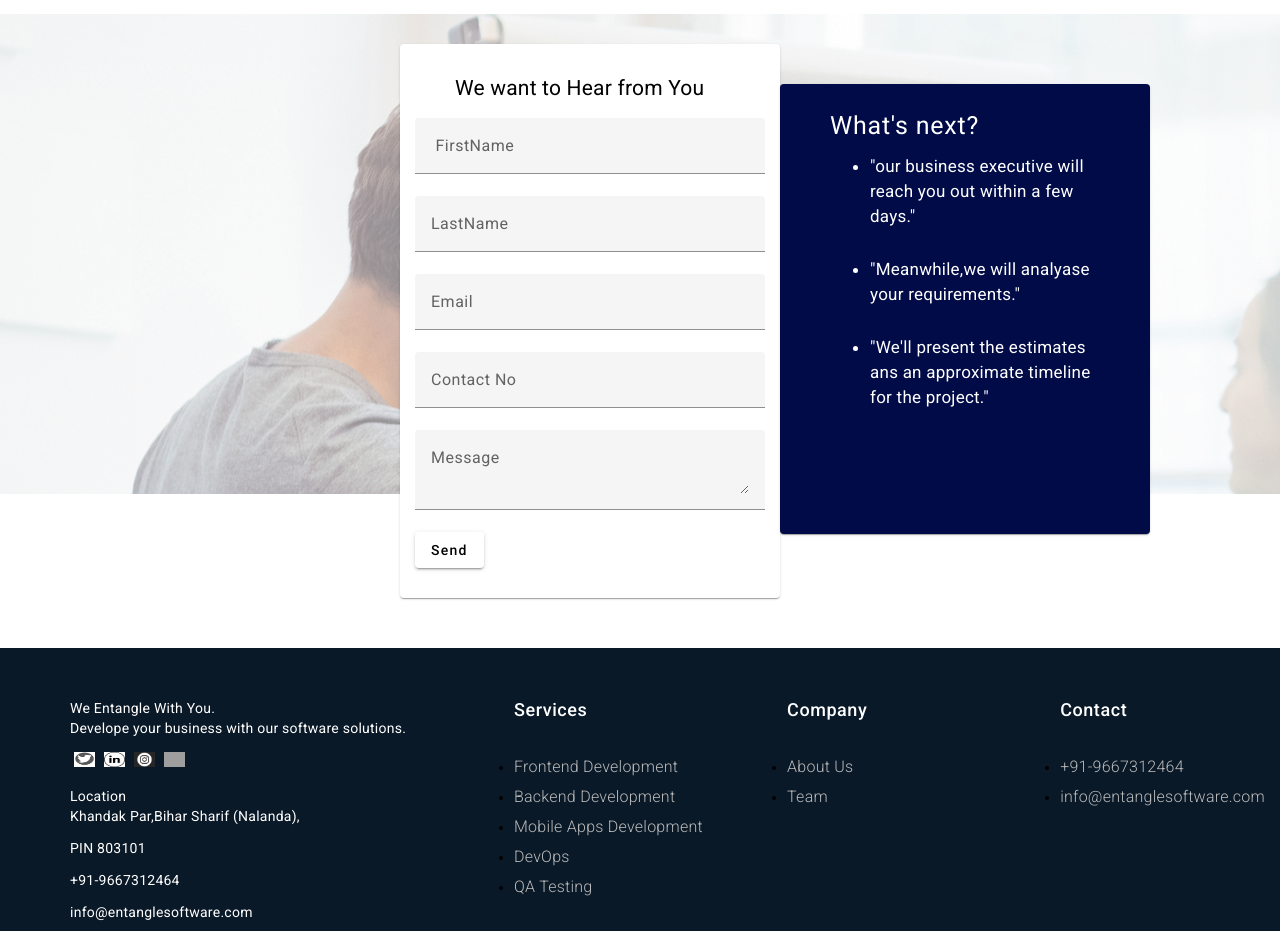
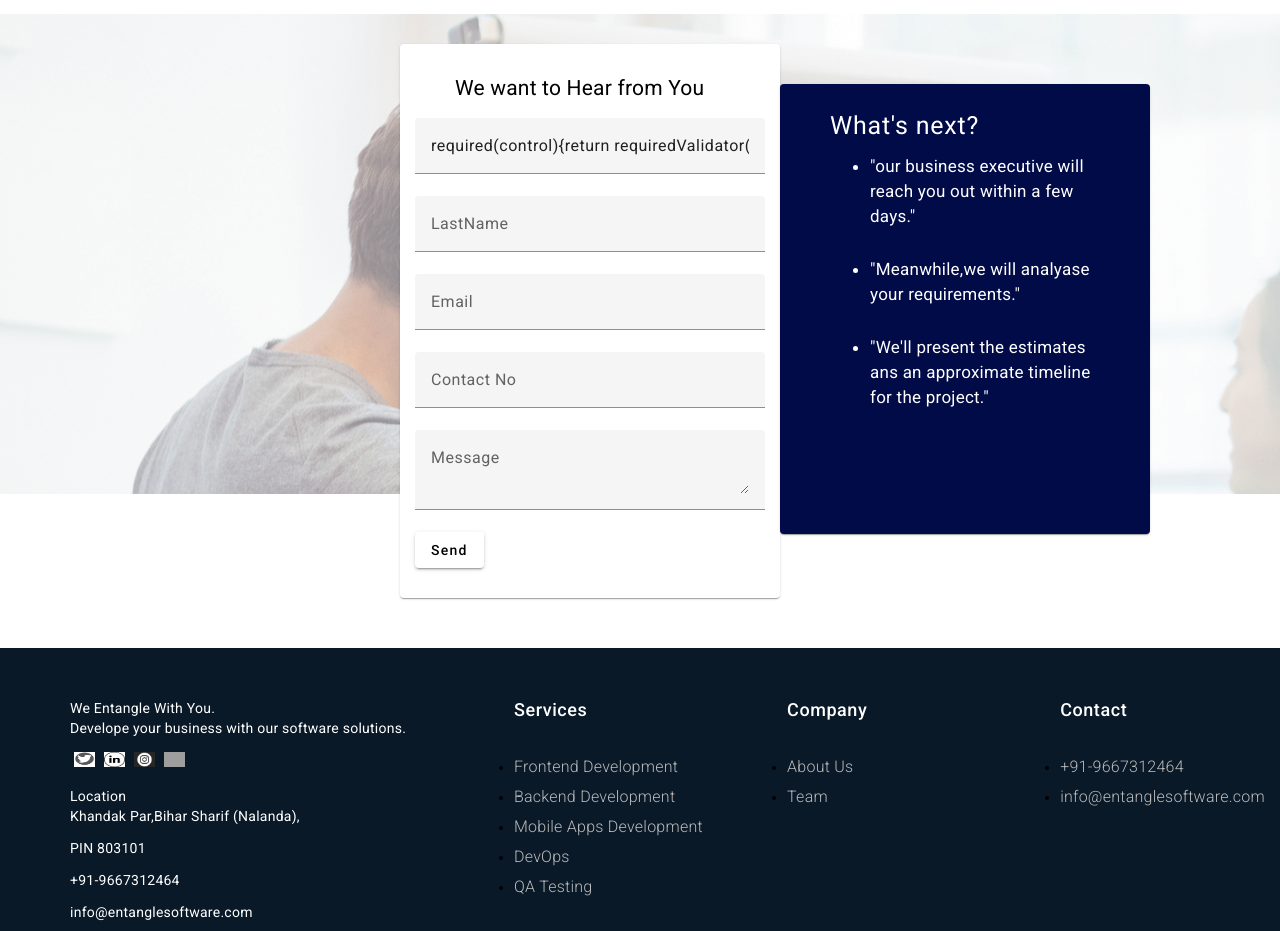
Before and after one commit to Nishajoshi13/Entangle-Software, an Angular app: page / in a window 1280 px wide. Shown: the part 2140-3071 px from the top of the page. Built offline with nearby package versions, Linux system fonts and the light colour scheme; grey boxes are pictures that could not be loaded; a web font is replaced by a local one.

Commit message:
first commit

```diff
--- a/src/app/app.component.ts
+++ b/src/app/app.component.ts
@@ -8,4 +8,6 @@ import { Component } from '@angular/core';
 export class AppComponent {
   title = 'project1';
 
+
+
 }
--- a/src/app/content/content.component.html
+++ b/src/app/content/content.component.html
@@ -97,26 +97,27 @@
     <div class="B">
     <mat-card class="f-card">
         <h3>We want to Hear from You</h3>
-        <form class="form-container">
+        <form class="form-container" [formGroup]="MyForm" (ngSubmit)="onSubmit()">
 
             <mat-form-field>
-              <input matInput placeholder=" FirstName" [(ngModel)]="formData.firstName" name="FirstName" required firstName>
+              <input matInput placeholder=" FirstName" formControlName="FirstName" required firstName>
+
             </mat-form-field>
             <br>
             <mat-form-field>
-              <input matInput placeholder="LastName" [(ngModel)]="formData.LastName" name="LastName" required LastNam>
+              <input matInput placeholder="LastName"  formControlName="LastName" required LastName>
             </mat-form-field>
             <br>
             <mat-form-field>
-              <input matInput placeholder="Email" [(ngModel)]="formData.email" name="email" required email>
+              <input matInput placeholder="Email"  formControlName="email" required email>
             </mat-form-field>
             <br>
             <mat-form-field>
-              <input matInput placeholder="Contact No" [(ngModel)]="formData.Contactno" name="Contact No" required Contactno>
+              <input matInput placeholder="Contact No"  formControlName="Contact No" required Contactno>
             </mat-form-field>
             <br>
             <mat-form-field>
-              <textarea matInput placeholder="Message" [(ngModel)]="formData.message" name="Message" required></textarea>
+              <textarea matInput placeholder="Message" formControlName="Message" required></textarea>
             </mat-form-field>
             <br>
             <button mat-raised-button color="gray" type="submit">Send</button>
--- a/src/app/content/content.component.ts
+++ b/src/app/content/content.component.ts
@@ -1,16 +1,35 @@
-import { Component } from '@angular/core';
+import { Component, OnInit } from '@angular/core';
+import{FormControl,FormGroup,Validators} from '@angular/forms';
+import {HttpClient} from '@angular/common/http';
 
 @Component({
   selector: 'app-content',
   templateUrl: './content.component.html',
   styleUrls: ['./content.component.css']
 })
-export class ContentComponent {
-  formData={
-    firstName:'',
-    LastName:'',
-    email:'',
-    Contactno:'',
-    message:'',
-   }
+export class ContentComponent implements OnInit{
+MyForm: FormGroup;
+
+constructor(private http:HttpClient){
+  this.MyForm=new FormGroup({
+  })
+}
+
+  ngOnInit(){
+    this.MyForm=new FormGroup({
+      'FirstName': new FormControl( Validators.required),
+      'LastName': new FormControl(null, [Validators.required ,Validators.email]),
+      'email': new FormControl(null, Validators.required),
+      'Contact No': new FormControl(null, Validators.required),
+      'Message': new FormControl(null),
+    });
   }
+    onSubmit(){
+      console.log(this.MyForm);
+      this.http.get('https://jsonplaceholder.typicode.com/todos/1')
+      .subscribe(posts =>{
+        console.log(posts);
+      });
+    }
+
+}
```
Also changed, not shown: src/app/app.module.ts (+5 -4 lines).
